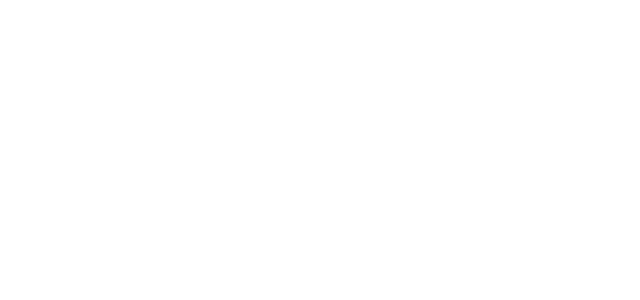
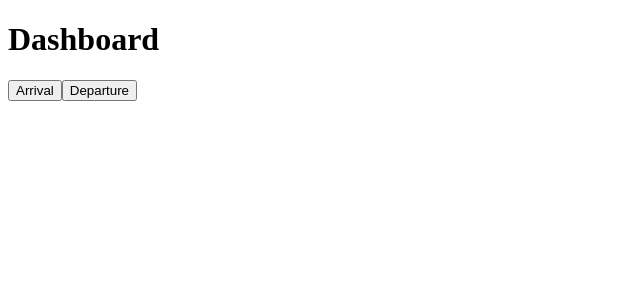
Before and after one commit to RichardJeanBaptiste/BussingSolution, a React (Vite) app in the folder bussing-ui/: page /dashboard in a window 1280 px wide. Before the commit this address had no page. Shown: the top 300 px of the page, without its empty margins (0-640 px from the left). Built offline with nearby package versions, Linux system fonts and the light colour scheme.

Commit message:
added new components

```diff
--- a/bussing-ui/src/components/Arrival.jsx
+++ b/bussing-ui/src/components/Arrival.jsx
@@ -0,0 +1,9 @@
+function Arrival() {
+    return (
+        <div>
+            <h1>Arrival</h1>
+        </div>
+    )
+}
+
+export default Arrival;
--- /dev/null
+++ b/bussing-ui/src/components/Dashboard.jsx
@@ -0,0 +1,15 @@
+import { useNavigate } from 'react-router';
+
+function Dashboard() {
+    let navigate = useNavigate();
+
+    return (
+        <div>
+            <h1>Dashboard</h1>
+            <button onClick={() => navigate('/arrivals')}>Arrival</button>
+            <button onClick={() => navigate('/departures')}>Departure</button>
+        </div>
+    )
+}
+
+export default Dashboard
--- a/bussing-ui/src/components/Departure.jsx
+++ b/bussing-ui/src/components/Departure.jsx
@@ -0,0 +1,9 @@
+function Departure() {
+    return (
+        <div>
+            <h1>Departure</h1>
+        </div>
+    )
+}
+
+export default Departure;
--- a/bussing-ui/src/components/Login.jsx
+++ b/bussing-ui/src/components/Login.jsx
@@ -1,4 +1,5 @@
 import { useState } from 'react';
+import { useNavigate } from 'react-router';
 import Box from '@mui/material/Box';
 import Button from '@mui/material/Button';
 import IconButton from '@mui/material/IconButton';
@@ -45,6 +46,8 @@ function Login() {
         }
     }
 
+    let navigate = useNavigate();
+
     const [loginForm, setLoginForm] = useState({username: '', password: ''});
 
     const editLoginForm = (e) => {
@@ -67,7 +70,13 @@ function Login() {
        })
        .then((response) => response.json())
        .then((data) => {
-           console.log(data);
+            console.log(data);
+
+            if(data.status == 200){
+                navigate("/dashboard")
+            } else {
+                alert("Login Unsuccessful")
+            }
        })
    }
 
--- a/bussing-ui/src/main.jsx
+++ b/bussing-ui/src/main.jsx
@@ -3,9 +3,10 @@ import { createRoot } from 'react-dom/client'
 import { BrowserRouter, Routes, Route } from 'react-router';
 import './index.css';
 import Login from './components/Login';
+import Dashboard from './components/Dashboard';
 // import App from './App.jsx'
-// import Arrival from './components/Arrival.jsx';
-// import Departure from './components/Departure.jsx';
+import Arrival from './components/Arrival.jsx';
+import Departure from './components/Departure.jsx';
 
 
 createRoot(document.getElementById('root')).render(
@@ -13,6 +14,9 @@ createRoot(document.getElementById('root')).render(
     <BrowserRouter>
       <Routes>
         <Route path="/" element={<Login />}/>
+        <Route path="/dashboard" element={<Dashboard/>}/>
+        <Route path="/arrivals" element={<Arrival/>}/>
+        <Route path="/departures" element={<Departure/>}/>
       </Routes>
     </BrowserRouter>
   </StrictMode>,
```
